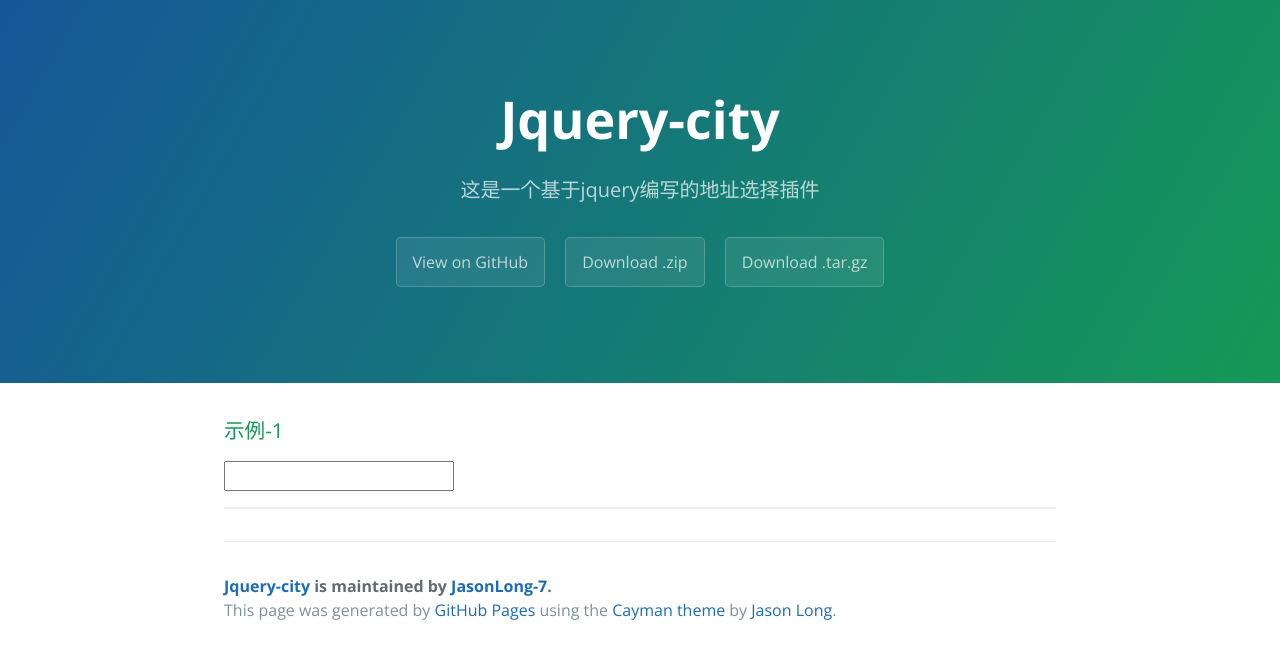
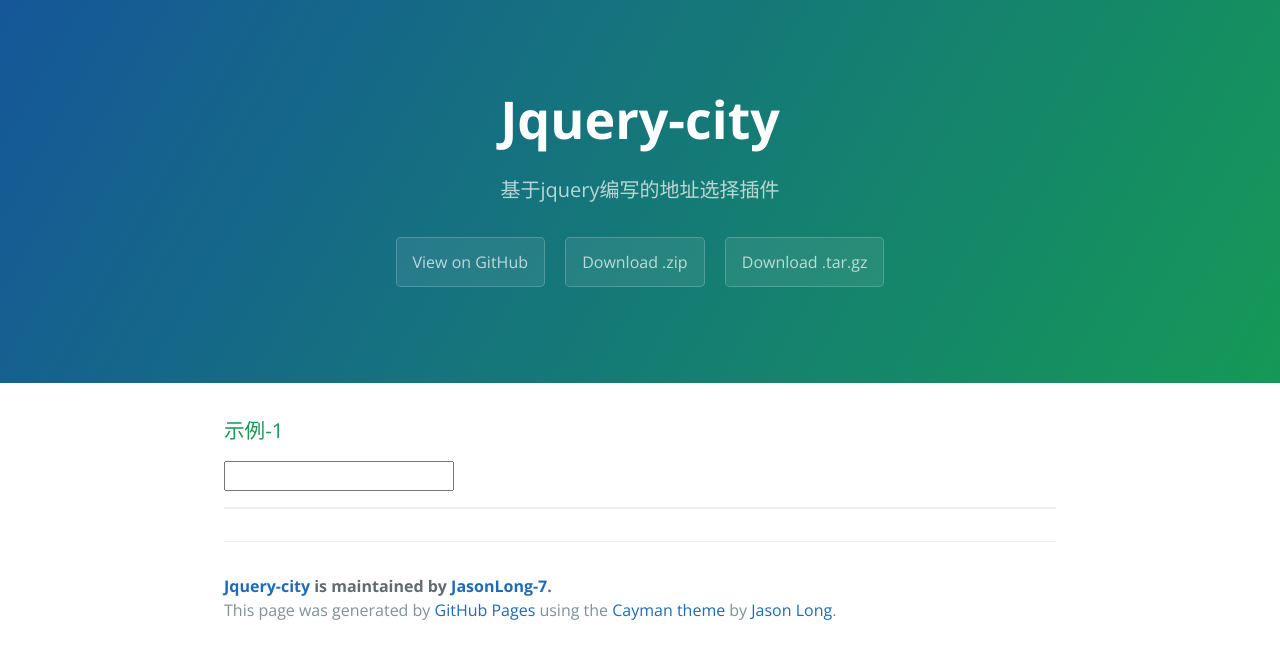
Before and after one commit to JasonLong-7/jquery-city, a plain HTML site: page index.html in a window 1280 px wide. Drawn offline with nearby package versions, Linux system fonts and the light colour scheme; no server answers.

Commit message:
Update index.html

```diff
--- a/index.html
+++ b/index.html
@@ -16,7 +16,7 @@
   <body>
     <section class="page-header">
       <h1 class="project-name">Jquery-city</h1>
-      <h2 class="project-tagline">这是一个基于jquery编写的地址选择插件</h2>
+      <h2 class="project-tagline">基于jquery编写的地址选择插件</h2>
       <a href="https://github.com/JasonLong-7/jquery-city" class="btn">View on GitHub</a>
       <a href="https://github.com/JasonLong-7/jquery-city/zipball/master" class="btn">Download .zip</a>
       <a href="https://github.com/JasonLong-7/jquery-city/tarball/master" class="btn">Download .tar.gz</a>
```
